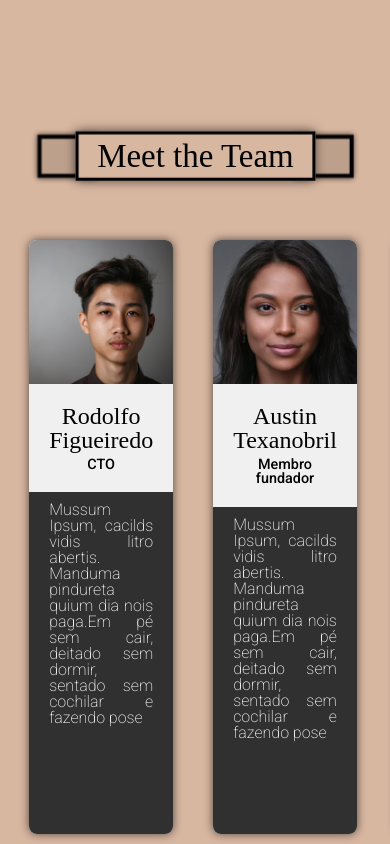
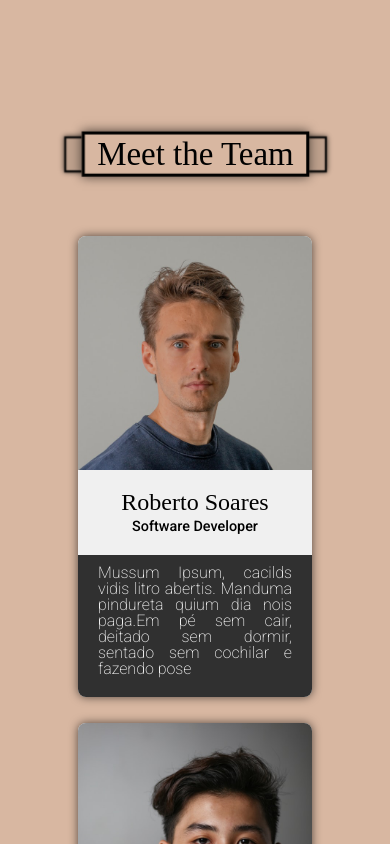
Before and after one commit to AngeloSchulerPiletti/newcoffee_nft-presale_website, a Vue app: page / in a window 390 px wide. Shown: the part 3420-4264 px from the top of the page. Built offline with nearby package versions, Linux system fonts and the light colour scheme; a web font is replaced by a local one.

Commit message:
meet the team is now responsive

```diff
--- a/src/components/Team/TeamCardsContainer.vue
+++ b/src/components/Team/TeamCardsContainer.vue
@@ -1,6 +1,11 @@
 <template>
   <div class="container flex_c">
-    <h3 id="team-title" :class="`shadow-3 title-1 pseudo-2 no-content anim-${anim}`">Meet the Team</h3>
+    <h3
+      id="team-title"
+      :class="`shadow-3 title-1 pseudo-2 no-content anim-${anim}`"
+    >
+      Meet the Team
+    </h3>
     <div class="cards-container grid">
       <team-card
         v-for="(card, index) in getTeamData"
@@ -30,7 +35,7 @@ export default {
       return require("@/data/teamcards.json");
     },
   },
-  props:{
+  props: {
     anim: Boolean,
   },
   components: {
@@ -53,7 +58,6 @@ export default {
     transform-style: preserve-3d;
 
     &.anim-true {
-      // Remove it and change to scroll event
       transform: scale(1.03);
       &::before {
         left: -40px;
@@ -89,4 +93,65 @@ export default {
     position: relative;
   }
 }
+
+@media (max-width: 1150px) {
+  .container {
+    .cards-container {
+      gap: 30px;
+      padding: 0 30px;
+      grid-template-columns: 1fr 1fr 1fr;
+    }
+  }
+}
+
+@media (max-width: 850px) {
+  .container {
+    .cards-container {
+      grid-template-columns: 40vw 40vw;
+    }
+  }
+}
+
+@media (max-width: 650px) {
+  .container {
+    .cards-container {
+      grid-template-columns: 44vw 44vw;
+    }
+  }
+}
+
+@media (max-width: 550px) {
+  .container {
+    .cards-container {
+      gap: 12px;
+      grid-template-columns: 46vw 46vw;
+    }
+    h3 {
+      padding: 3px 12px;
+
+      &::before,
+      &::after {
+        border: 2px solid #000;
+      }
+      &.anim-true {
+        transform: scale(1.03);
+        &::before {
+          left: -20px;
+        }
+        &::after {
+          right: -20px;
+        }
+      }
+    }
+  }
+}
+
+@media (max-width: 500px) {
+  .container {
+    .cards-container {
+      gap: 26px;
+      grid-template-columns: 60vw;
+    }
+  }
+}
 </style>
```
Also changed, not shown: src/components/Team/TeamCard.vue (+0 -27 lines).
